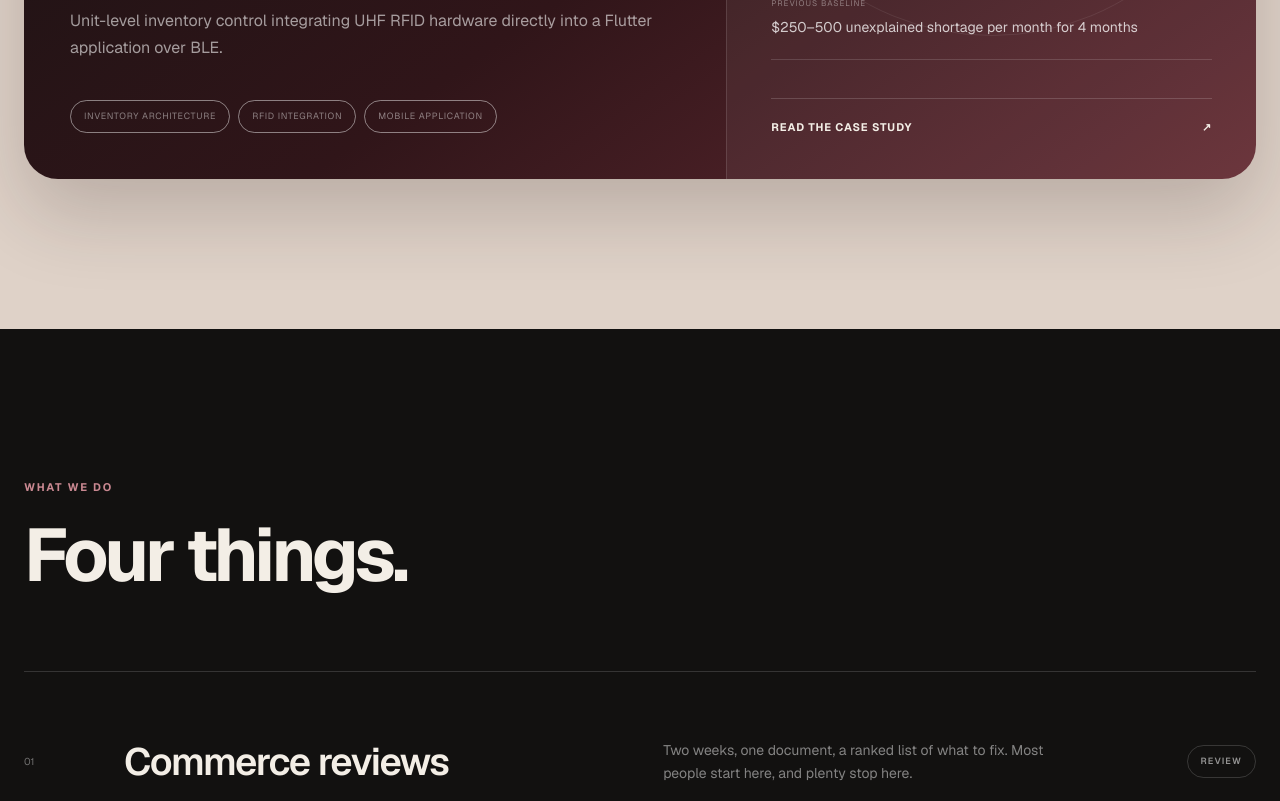
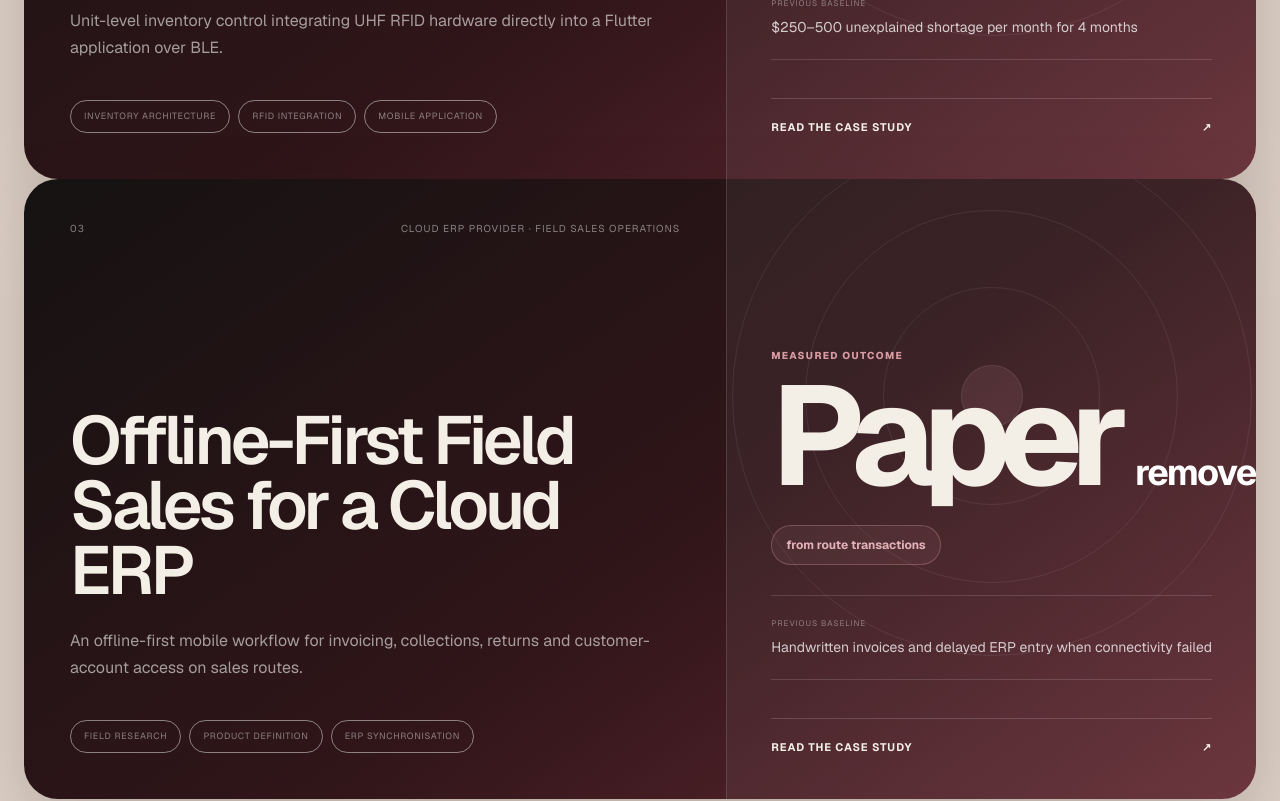
Before and after one commit to omarfaysal1111/faysal-site, a Next.js app: page / in a window 1280 px wide. Shown: the part 5880-6681 px from the top of the page. Built offline with nearby package versions, Linux system fonts and the light colour scheme.

Commit message:
Feature offline-first case study on homepage

```diff
--- a/app/page.tsx
+++ b/app/page.tsx
@@ -3,6 +3,7 @@ import ContactForm from './contact-form';
 import { caseStudies, featuredCaseStudy as caseStudy, featuredPortfolioItem as portfolioItem } from './case-studies/data';
 
 const rfidCaseStudy = caseStudies[1];
+const offlineFirstCaseStudy = caseStudies[2];
 
 export default function Home() {
   return (
@@ -239,6 +240,36 @@ export default function Home() {
               </div>
             </article>
           </a>
+
+          <a className="featured-case-study" href={`/case-studies/${offlineFirstCaseStudy.slug}`} aria-label={`Read case study: ${offlineFirstCaseStudy.title}`}>
+            <article>
+              <div className="featured-case-copy">
+                <div className="case-card-topline">
+                  <span>{offlineFirstCaseStudy.number}</span>
+                  <p>{offlineFirstCaseStudy.client} · {offlineFirstCaseStudy.location}</p>
+                </div>
+                <h3>{offlineFirstCaseStudy.title}</h3>
+                <p>{offlineFirstCaseStudy.summary}</p>
+                <div className="case-tags" aria-label="Disciplines">
+                  {offlineFirstCaseStudy.disciplines.map((discipline) => <span key={discipline}>{discipline}</span>)}
+                </div>
+              </div>
+              <div className="featured-case-result">
+                <div className="case-orbit" aria-hidden="true"><i /><i /><i /></div>
+                <p className="case-outcome-label">Measured outcome</p>
+                <div className="case-outcome-value">
+                  <strong>{offlineFirstCaseStudy.result}</strong>
+                  <span>{offlineFirstCaseStudy.resultUnit}</span>
+                </div>
+                <p className="case-outcome-period">{offlineFirstCaseStudy.resultPeriod}</p>
+                <div className="case-outcome-baseline">
+                  <span>Previous baseline</span>
+                  <p>{offlineFirstCaseStudy.resultBaseline}</p>
+                </div>
+                <b>Read the case study <span className="text-arrow" aria-hidden="true">↗︎</span></b>
+              </div>
+            </article>
+          </a>
         </div>
       </section>
 
```
